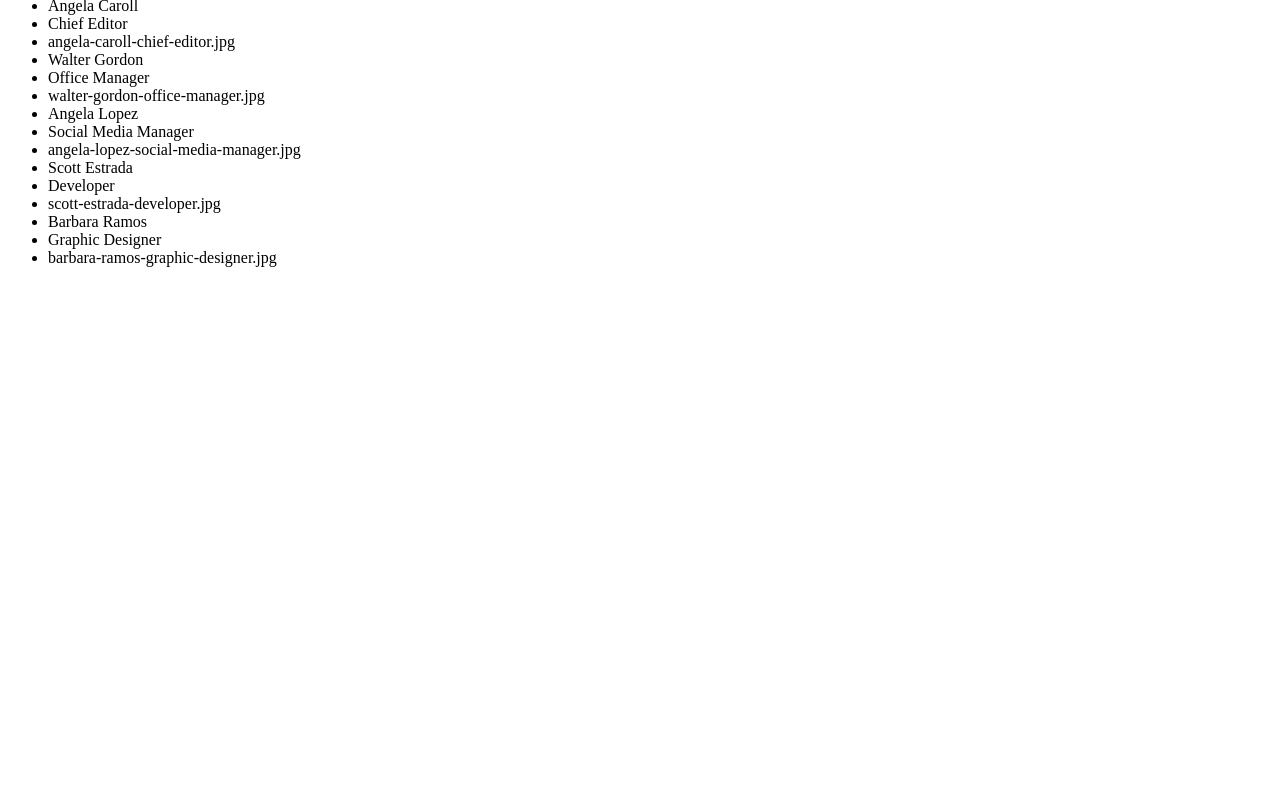
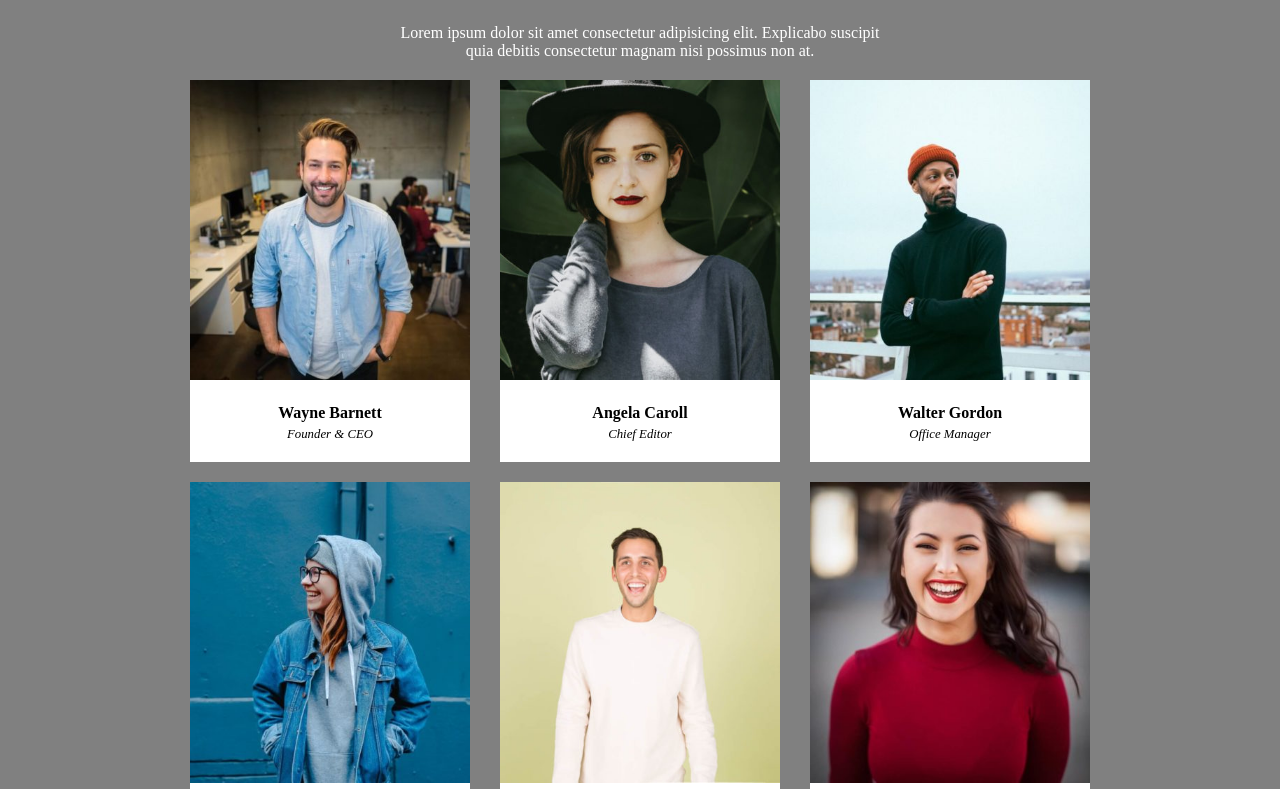
Before and after one commit to AliceCaselli/js-our-team, a plain HTML site: page BONUS/index.html in a window 1280 px wide. Shown: the part 73-862 px from the top of the page. Before the commit the page ends 800 px from the top, so only its background shows below. Drawn offline with Linux system fonts and the light colour scheme.

Commit message:
bonus 1 e 2end

```diff
--- a/BONUS/css/style.css
+++ b/BONUS/css/style.css
@@ -0,0 +1,57 @@
+*{
+    margin: 0;
+    padding: 0;
+    box-sizing: border-box;
+}
+
+
+body{
+
+    background-color: grey;
+}
+#cards{
+    display: flex;
+    flex-flow: row wrap;
+    width: 900px;
+    justify-content: space-between;
+    margin-left: auto;
+    margin-right: auto;
+}
+
+.container{
+    width: 500px;
+    margin-right: auto;
+    margin-left: auto;
+}
+
+h1,p{
+    text-align: center;
+    padding: 20px 0;
+    color: white;
+}
+
+
+.badge{
+    width: calc(100% / 3 - 20px);
+    background-color: white;
+    margin-bottom: 20px;
+}
+
+.img-style{
+
+    width: 100%;
+}
+
+.name{
+    font-weight: bold;
+    text-align: center;
+    padding-top: 20px;
+    padding-bottom: 5px;
+}
+
+.role{
+    font-style: italic;
+    text-align: center;
+    padding-bottom: 20px;
+    font-size: 0.8em;
+}
--- a/BONUS/index.html
+++ b/BONUS/index.html
@@ -10,8 +10,15 @@
     <title>Our Team</title>
 </head>
 <body>
+    <div class="container">
 
-    <ul id="list" ></ul>
+        <h1>OUR TEAM</h1>
+        <p>Lorem ipsum dolor sit amet consectetur adipisicing elit. Explicabo suscipit quia debitis consectetur magnam nisi possimus non at.</p>
+    </div>
+
+    <div id="cards"></div>
+
+
 
     <script src="js/script.js"></script>
 </body>
--- a/BONUS/js/script.js
+++ b/BONUS/js/script.js
@@ -59,24 +59,39 @@ const staffMembers = [
 
 ];
 
-
-//variabile lista contenitore
-let listEl = document.getElementById("list");
+// variabile per le cards
+let cardsEl = document.getElementById("cards");
 
 
-//ciclo per stampare i valori delle proprietà degli oggetti dell'array
 for( let i = 0; i < staffMembers.length; i++){
 
 
-    for( let keyPerson in staffMembers[i]){
+    // creo il contenitore delle cards
+    let newCardElement = document.createElement('div');
+    cardsEl.append(newCardElement);
+    newCardElement.classList.add('badge');
 
-        newEl = document.createElement('li');
-        listEl.append(newEl);
-        newEl.innerText = `${staffMembers[i][keyPerson]}`
 
-        console.log(keyPerson);
+    // variabile per l'elemento corrente
+    let person = staffMembers[i];
 
-        console.log(staffMembers[i][keyPerson]);
-    }
+    // variabile del nome
+    let nameEl = document.createElement('div');
+    nameEl.innerText = person.name;
+    nameEl.classList.add('name');
 
+    // variabile del ruolo
+    let roleEl = document.createElement('div');
+    roleEl.innerText = person.role;
+    roleEl.classList.add('role');
+    // variabile per img
+    let imgEl = document.createElement('img');
+    imgEl.src = "img/" + person.img;
+    imgEl.classList.add('img-style');
+
+
+
+    newCardElement.append(imgEl);
+    newCardElement.append(nameEl);
+    newCardElement.append(roleEl);
 }
```
